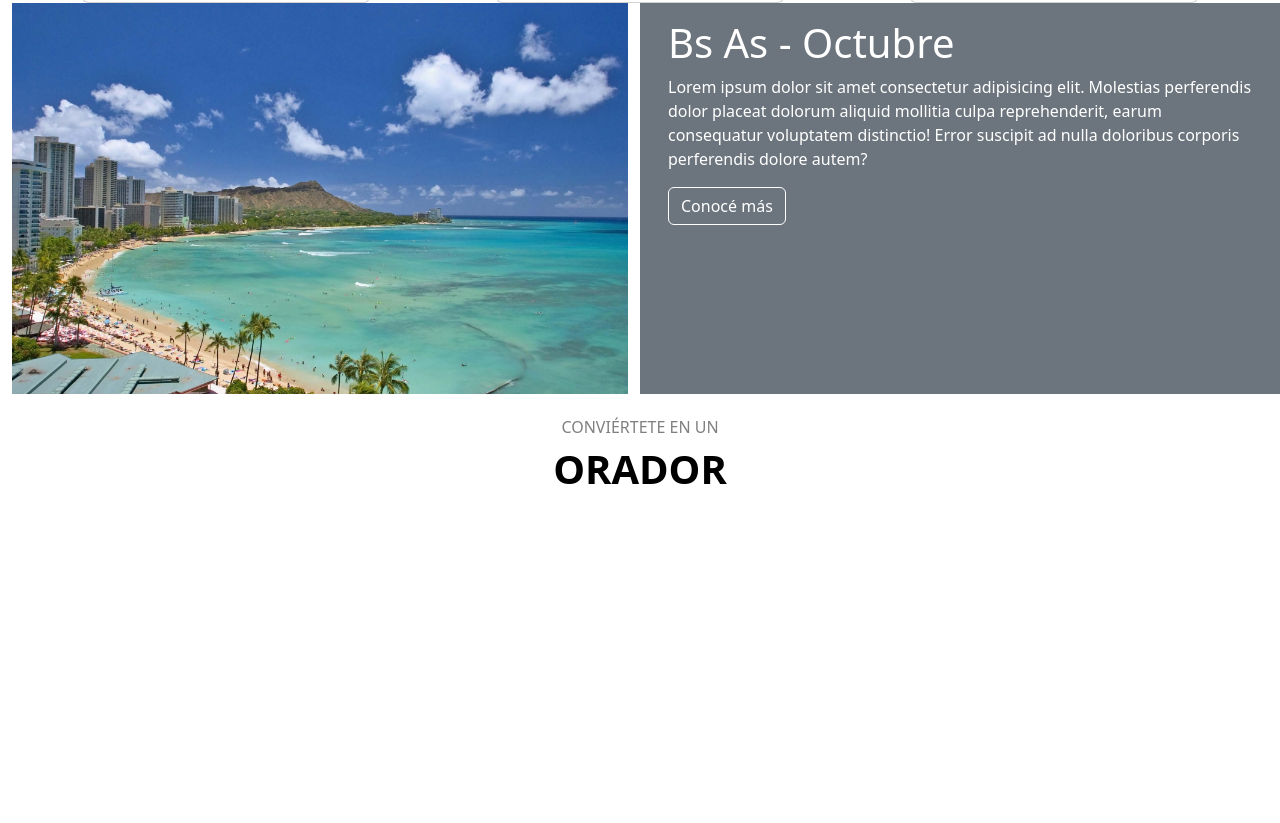
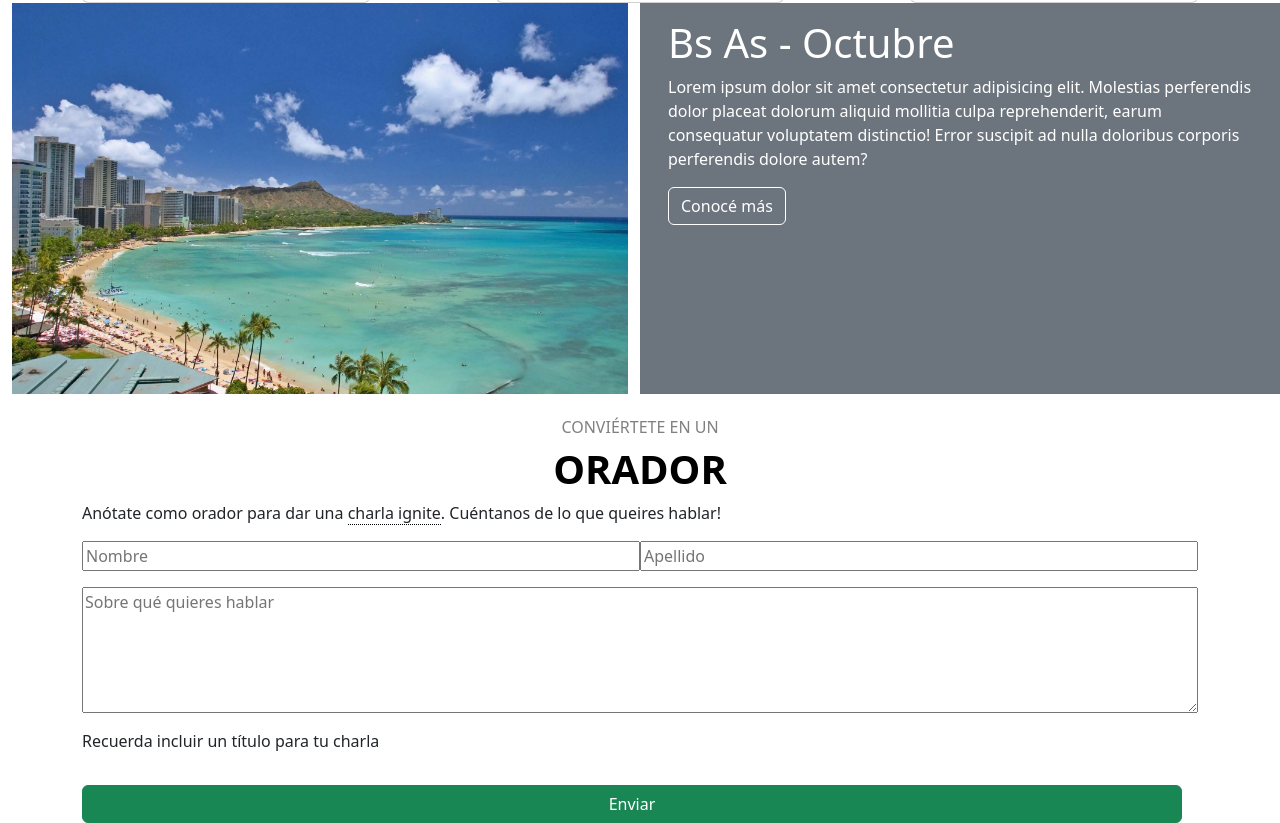
Before and after one commit to alanpisani/trabajo-practico, a plain HTML site: page index.html in a window 1280 px wide. Shown: the part 1122-1945 px from the top of the page. Before the commit the page ends 1623 px from the top, so only its background shows below. Drawn offline with nearby package versions, Linux system fonts and the light colour scheme.

Commit message:
agregado formulario

```diff
--- a/css/estilo.css
+++ b/css/estilo.css
@@ -97,4 +97,22 @@ ul{
 }
 .hululu{
     width: 100%;
+    height:100%;
 }
+
+/*-----------------------------------------*/
+span{
+    border-bottom:1px dotted black
+}
+form{
+    display:flex;
+    flex-direction: column;
+    gap:1rem;
+}
+.contenedor-inputs{
+    display:flex;
+    justify-content: space-around;
+}
+input{
+    width:40rem;
+}
--- a/index.html
+++ b/index.html
@@ -19,11 +19,11 @@
         </div>
         <nav>
             <ul>
-                <li class="nav-link">La conferencia</li>
-                <li class="nav-link">Los oradores</li>
-                <li class="nav-link">El lugar y la fecha</li>
-                <li class="nav-link">Conviértete en orador</li>
-                <li class="nav-link tickets">Comprar tickets</li>
+                <li class="nav-link"><a href="#">La conferencia</a></li>
+                <li class="nav-link"><a href="#">Los oradores</a></li>
+                <li class="nav-link"><a href="#">El lugar y la fecha</a></li>
+                <li class="nav-link"><a href="#">Conviértete en orador</a></li>
+                <li class="nav-link tickets"><a href="#">Comprar tickets</a></li>
             </ul>
         </nav>
     </header>
@@ -148,7 +148,7 @@
         </div>
 
 
-        <div class="container-fluid w-100">
+        <div class="container-fluid">
             <div class="row">
                 <div class="col-6">
                     <img class="hululu" src="img/honolulu.jpg" alt="">
@@ -170,6 +170,20 @@
             <h6 class="cards-titulo">CONVIÉRTETE EN UN</h6>
             <h1 class="cards-titulo negrita">ORADOR</h1>
         </div>
+
+        <div class="formulario container">
+            <p>Anótate como orador para dar una <span>charla ignite</span>. Cuéntanos de lo que queires hablar!</p>
+            <form>
+                <div class="contenedor-inputs">
+                    <input type="text" placeholder="Nombre">
+                    <input type="text" placeholder="Apellido">
+                </div>
+                <textarea name="" id="" cols="30" rows="5" placeholder="Sobre qué quieres hablar"></textarea>
+                <p>Recuerda incluir un título para tu charla</p>
+                <button class="btn btn-success">Enviar</button>
+            </form>
+
+        </div>
     </main>
 
 
```
